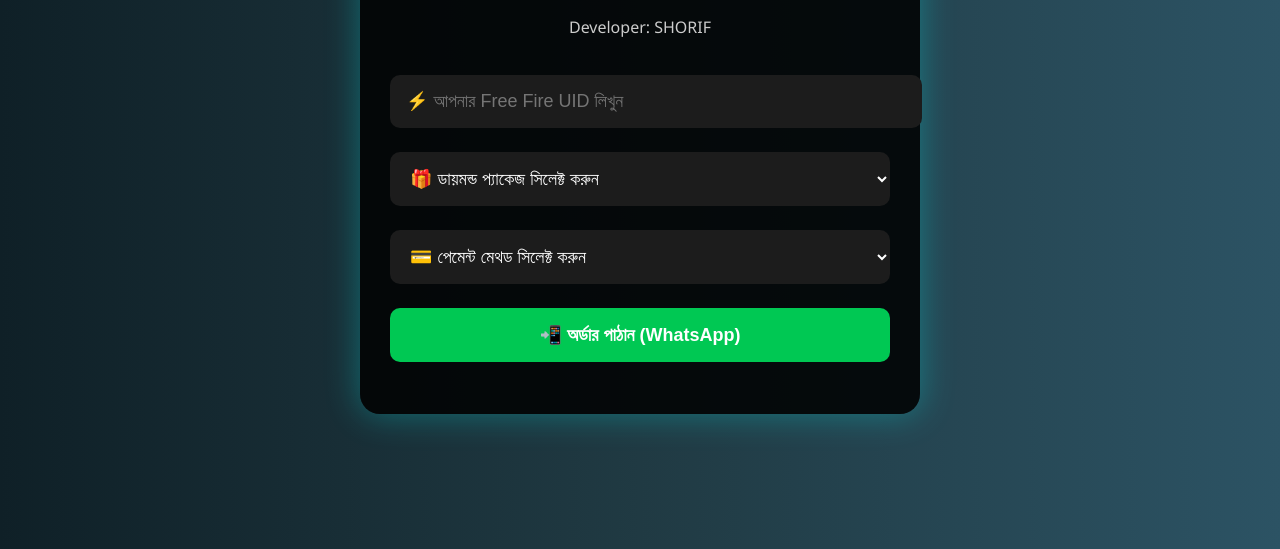
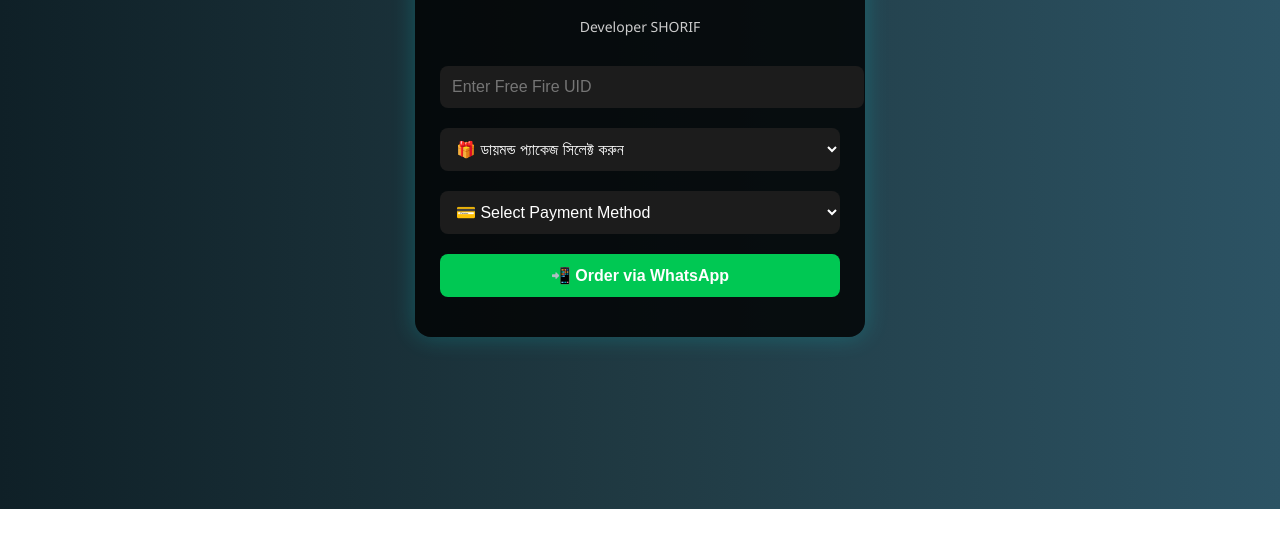
Before and after one commit to shorif5778/Top-up-website, a plain HTML site: page index.html in a window 1280 px wide. Shown: the part 291-840 px from the top of the page. After the commit the page ends 800 px from the top, so only its background shows below. Drawn offline with Linux system fonts and the light colour scheme.

Commit message:
Update index.html

```diff
--- a/index.html
+++ b/index.html
@@ -13,39 +13,37 @@
       display: flex;
       justify-content: center;
       align-items: center;
-      min-height: 100vh;
-      padding: 20px;
+      height: 100vh;
     }
 
     .panel {
-      background: rgba(0, 0, 0, 0.85);
-      padding: 40px 30px;
-      border-radius: 20px;
-      width: 100%;
-      max-width: 500px;
-      box-shadow: 0 0 35px rgba(0, 255, 255, 0.3);
+      background: rgba(0, 0, 0, 0.8);
+      padding: 30px 25px;
+      border-radius: 16px;
+      width: 90%;
+      max-width: 400px;
+      box-shadow: 0 0 25px rgba(0, 255, 255, 0.2);
       text-align: center;
     }
 
     h2 {
       color: #00ffcc;
-      margin-bottom: 10px;
-      font-size: 32px;
+      margin-bottom: 5px;
     }
 
     p {
-      font-size: 16px;
+      font-size: 14px;
       color: #ccc;
-      margin-bottom: 25px;
+      margin-bottom: 20px;
     }
 
     input, select, button {
       width: 100%;
-      padding: 16px;
-      margin: 12px 0;
-      border-radius: 10px;
+      padding: 12px;
+      margin: 10px 0;
+      border-radius: 8px;
       border: none;
-      font-size: 18px;
+      font-size: 16px;
     }
 
     input, select {
@@ -71,9 +69,9 @@
   <div class="panel">
     <h2>NOOB NATION 🔥</h2>
     <p>Free Fire Diamond Top-Up</p>
-    <p>Developer: SHORIF</p>
+    <p>Developer SHORIF</p>
     <form onsubmit="sendToWhatsApp(); return false;">
-      <input id="uid" type="text" placeholder="⚡ আপনার Free Fire UID লিখুন" required>
+      <input id="uid" type="text" placeholder="Enter Free Fire UID" required>
 
       <select id="package" required>
   <option value="">🎁 ডায়মন্ড প্যাকেজ সিলেক্ট করুন</option>
@@ -88,13 +86,14 @@
   <option value="Level Up Pass (160 Taka)">Level Up Pass - 160 Taka</option>
 </select>
 
+
       <select id="payment" required>
-        <option value="">💳 পেমেন্ট মেথড সিলেক্ট করুন</option>
+        <option value="">💳 Select Payment Method</option>
         <option value="Bkash">Bkash</option>
         <option value="Nagad">Nagad</option>
       </select>
 
-      <button type="submit">📲 অর্ডার পাঠান (WhatsApp)</button>
+      <button type="submit">📲 Order via WhatsApp</button>
     </form>
   </div>
 
@@ -105,9 +104,9 @@
       var pay = document.getElementById("payment").value;
 
       var phone = "8801707405778"; // তোমার WhatsApp নম্বর
-      var message = `🔥 Free Fire Top-Up Request 🔥\n\n👤 UID: ${uid}\n💎 Package: ${pack}\n💰 Payment Method: ${pay}`;
+      var message = 🔥 Free Fire Top-Up Request 🔥\n\n👤 UID: ${uid}\n💎 Package: ${pack}\n💰 Payment Method: ${pay};
 
-      var url = `https://wa.me/${phone}?text=${encodeURIComponent(message)}`;
+      var url = https://wa.me/${phone}?text=${encodeURIComponent(message)};
       window.open(url, "_blank");
     }
   </script>
```
Lines whose indentation alone changed are shown as unchanged.
